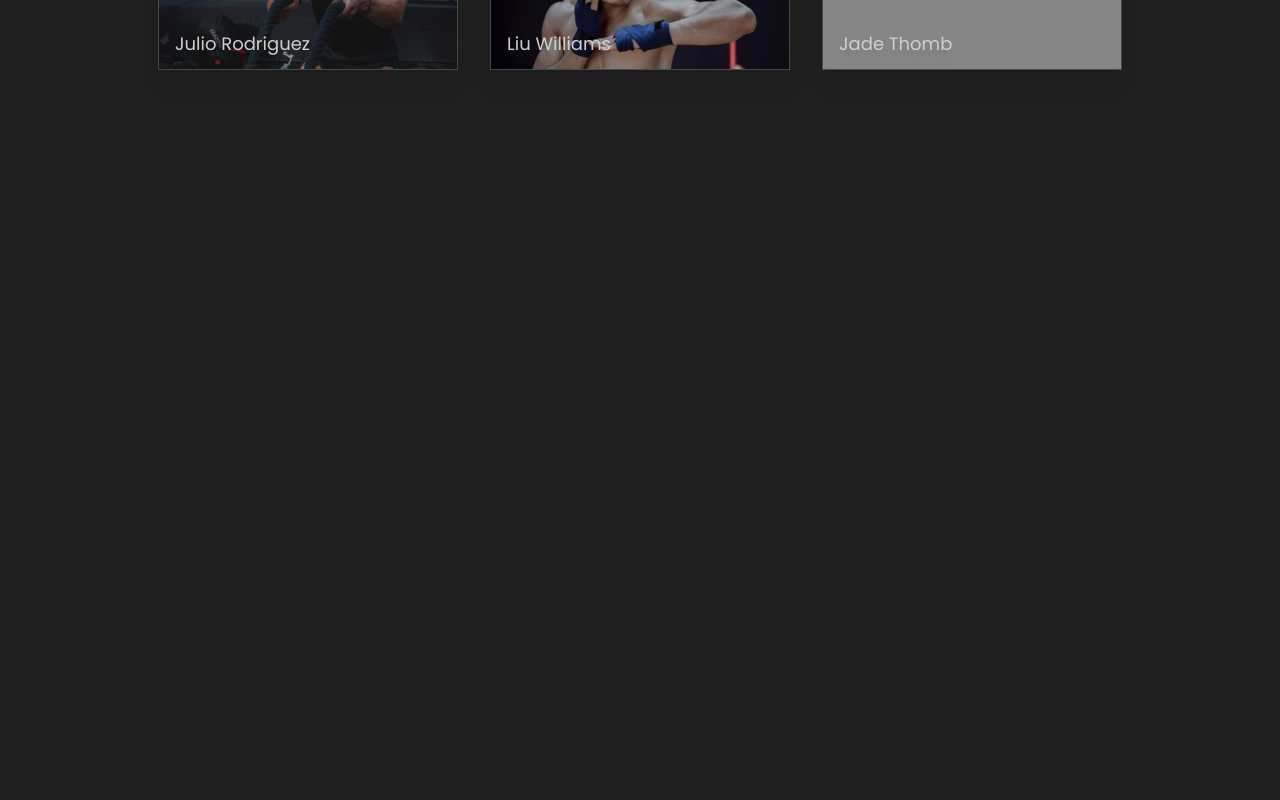
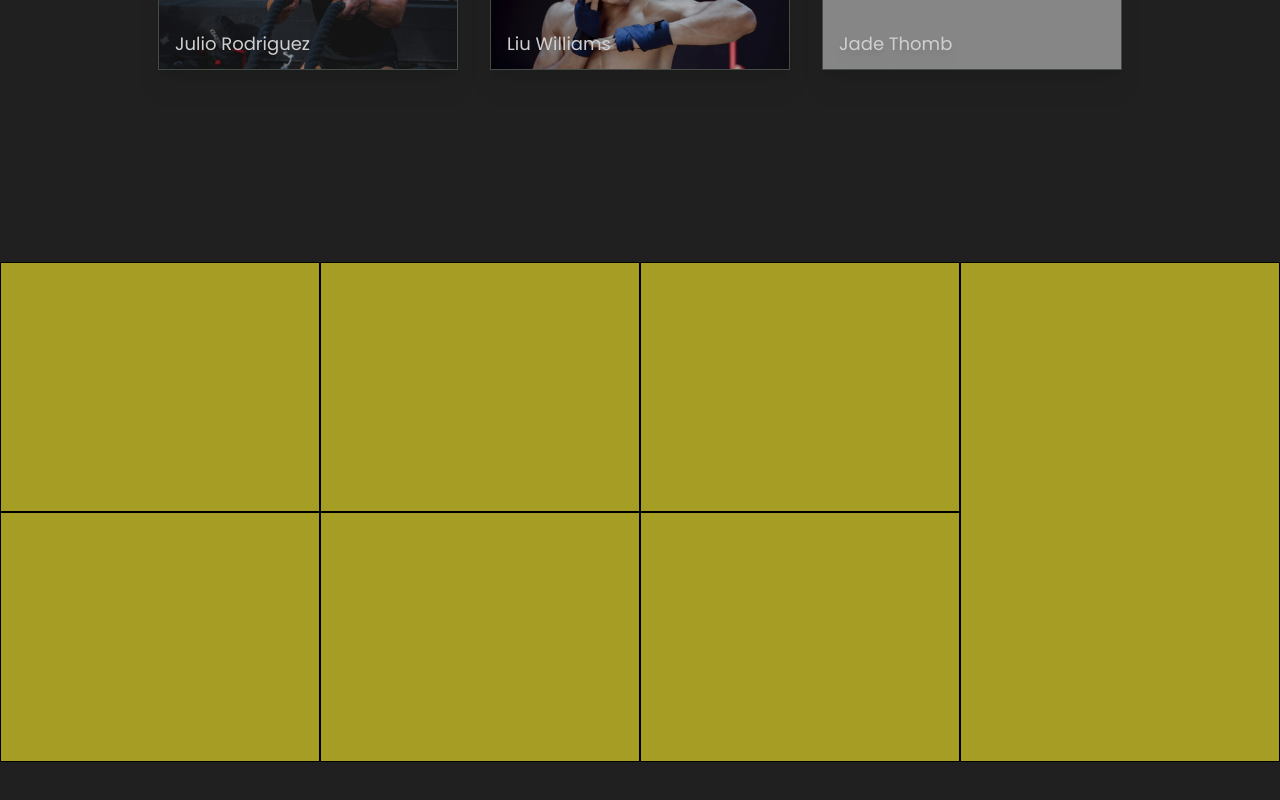
Before and after one commit to TLNRB/kxYorkville, a Vue app in the folder kxYorkville/: page / in a window 1280 px wide. Shown: the part 2938-3738 px from the top of the page. Before the commit the page ends 3136 px from the top, so only its background shows below. Built offline with nearby package versions, Linux system fonts and the light colour scheme; grey boxes are pictures that could not be loaded.

Commit message:
grid created in component with spacing

```diff
--- /dev/null
+++ b/kxYorkville/src/components/HomePage/Info.vue
@@ -0,0 +1,166 @@
+<script setup></script>
+
+<template>
+  <section class="grid-container py-[4rem] xxxxl:py-[6rem]">
+    <div class="one bg-primaryColor border-[1px] border-black"></div>
+    <div class="two bg-primaryColor border-[1px] border-black"></div>
+    <div class="three bg-primaryColor border-[1px] border-black"></div>
+    <div class="four bg-primaryColor border-[1px] border-black"></div>
+    <div class="five bg-primaryColor border-[1px] border-black"></div>
+    <div class="six bg-primaryColor border-[1px] border-black"></div>
+    <div class="seven bg-primaryColor border-[1px] border-black"></div>
+  </section>
+</template>
+
+<style scoped>
+.grid-container {
+  display: grid;
+  grid-template-columns: 1fr;
+  grid-auto-rows: minmax(250px, auto);
+}
+
+/*----- Small screen -----*/
+@media screen and (min-width: 560px) {
+  .grid-container {
+    grid-template-columns: repeat(2, minmax(250px, 1fr));
+  }
+
+  .one {
+    grid-column: 1 / 2;
+    grid-row: 1 / 2;
+  }
+
+  .two {
+    grid-column: 2 / 3;
+    grid-row: 1 / 2;
+  }
+
+  .three {
+    grid-column: 1 / 2;
+    grid-row: 2 / 3;
+  }
+
+  .four {
+    grid-column: 1 / 2;
+    grid-row: 3 / 4;
+  }
+
+  .five {
+    grid-column: 2 / 3;
+    grid-row: 2 / 4;
+  }
+
+  .six {
+    grid-column: 1 / 2;
+    grid-row: 4 / 5;
+  }
+
+  .seven {
+    grid-column: 2 / 3;
+    grid-row: 4 / 5;
+  }
+}
+/*----- Medium screen -----*/
+@media screen and (min-width: 768px) {
+  .grid-container {
+    grid-template-columns: repeat(3, minmax(250px, 1fr));
+  }
+
+  .one {
+    grid-column: 1 / 2;
+    grid-row: 1 / 2;
+  }
+
+  .two {
+    grid-column: 2 / 3;
+    grid-row: 1 / 2;
+  }
+
+  .three {
+    grid-column: 1 / 2;
+    grid-row: 2 / 3;
+  }
+
+  .four {
+    grid-column: 2 / 3;
+    grid-row: 2 / 3;
+  }
+
+  .five {
+    grid-column: 3 / 4;
+    grid-row: 1 / 4;
+  }
+
+  .six {
+    grid-column: 1 / 2;
+    grid-row: 3 / 4;
+  }
+
+  .seven {
+    grid-column: 2 / 3;
+    grid-row: 3 / 4;
+  }
+}
+/*----- Large screen -----*/
+@media screen and (min-width: 1060px) {
+  .grid-container {
+    grid-template-columns: repeat(4, minmax(250px, 1fr));
+  }
+
+  .one {
+    grid-column: 1 / 2;
+    grid-row: 1 / 2;
+  }
+
+  .two {
+    grid-column: 2 / 3;
+    grid-row: 1 / 2;
+  }
+
+  .three {
+    grid-column: 3 / 4;
+    grid-row: 1 / 2;
+  }
+
+  .four {
+    grid-column: 4 / 5;
+    grid-row: 1 / 3;
+  }
+
+  .five {
+    grid-column: 1 / 2;
+    grid-row: 2 / 3;
+  }
+
+  .six {
+    grid-column: 2 / 3;
+    grid-row: 2 / 3;
+  }
+
+  .seven {
+    grid-column: 3 / 4;
+    grid-row: 2 / 3;
+  }
+}
+
+/*----- XXL screen -----*/
+@media screen and (min-width: 1440px) {
+  .grid-container {
+    grid-auto-rows: minmax(300px, auto);
+  }
+}
+
+/*----- XXXL screen -----*/
+@media screen and (min-width: 1600px) {
+  .grid-container {
+    grid-auto-rows: minmax(350px, auto);
+  }
+}
+
+/*----- XXXXL screen -----*/
+@media screen and (min-width: 2000px) {
+  .grid-container {
+    grid-auto-rows: minmax(400px, auto);
+  }
+}
+</style>
--- a/kxYorkville/src/views/HomeView.vue
+++ b/kxYorkville/src/views/HomeView.vue
@@ -5,6 +5,7 @@ import Hero from '../components/HomePage/Hero.vue'
 import Classes from '../components/HomePage/Classes.vue'
 import About from '../components/HomePage/About.vue'
 import Coaches from '../components/HomePage/Coaches.vue'
+import Info from '../components/HomePage/Info.vue'
 /* ----- Import assets ----- */
 import videoDesktop from '../assets/images/weights.mp4'
 import videoMobile from '../assets/images/weightsVertical.mp4'
@@ -35,6 +36,7 @@ onUnmounted(() => {
   <Classes />
   <About :studio="studio" />
   <Coaches :coachesDB="coachesDB" />
+  <Info />
 </template>
 
 <style scoped></style>
```
